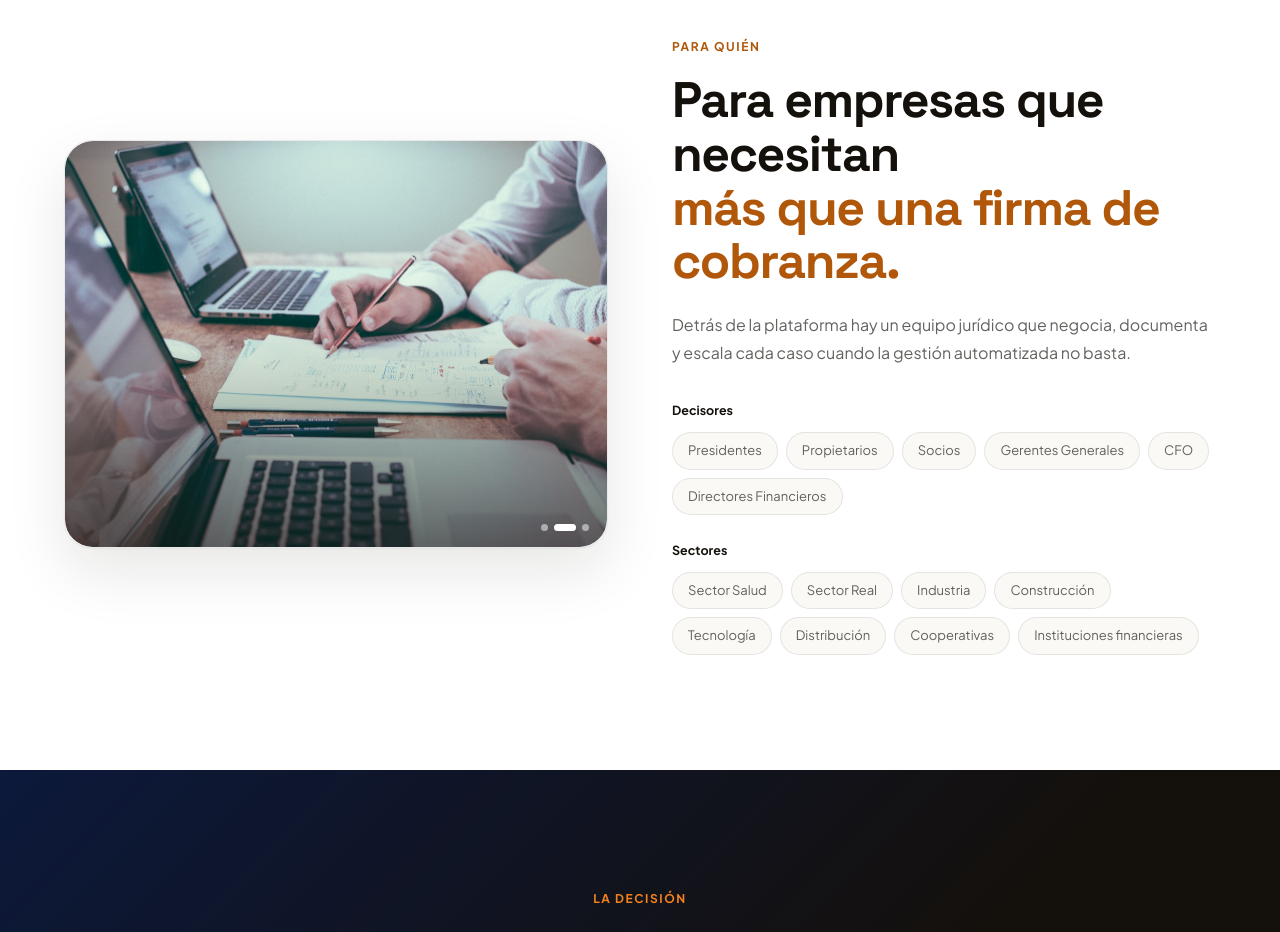
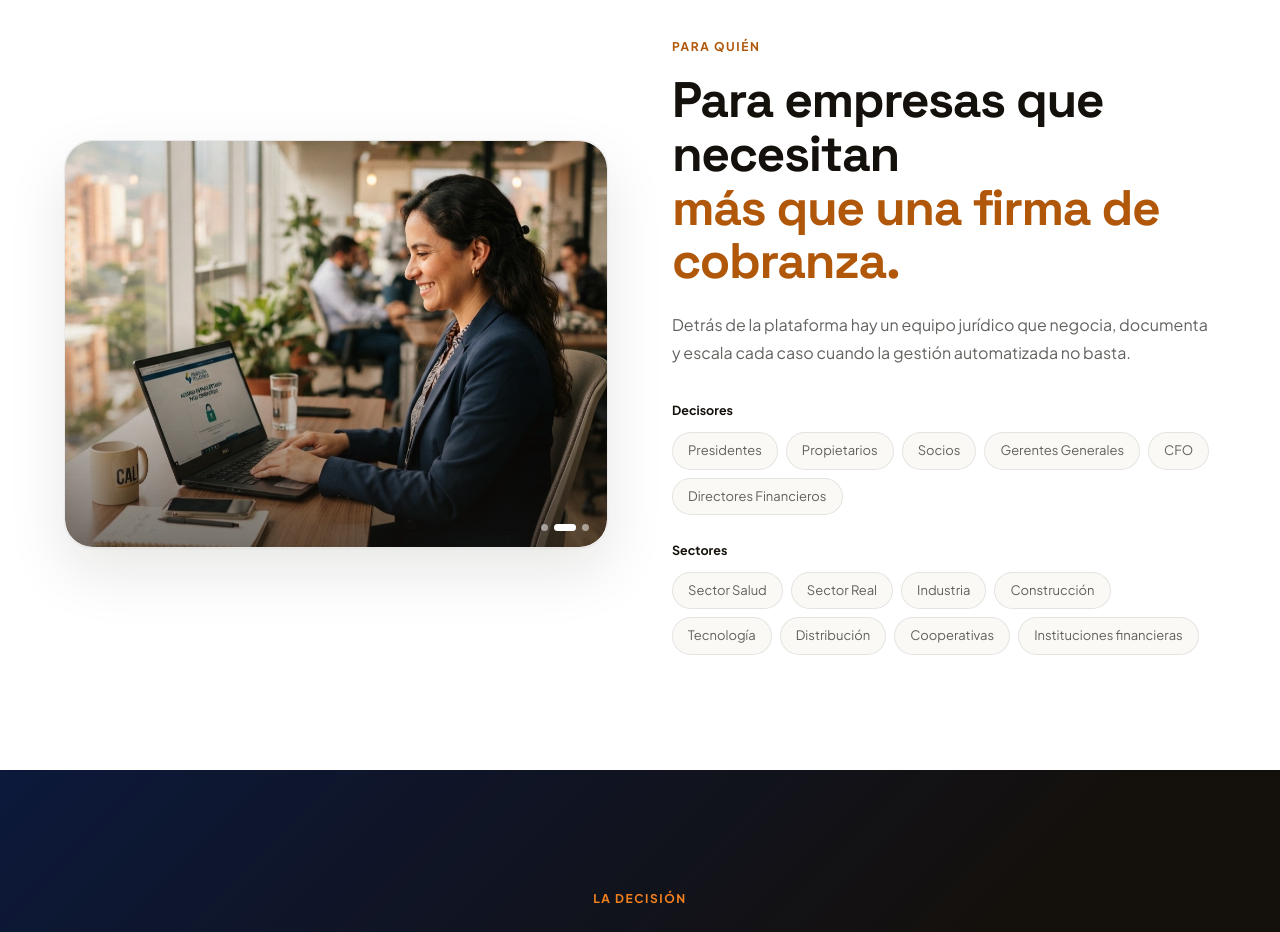
Before and after one commit to ventas10x26/ventas10x, a Next.js app: page /fenix-consultores in a window 1280 px wide. Shown: the part 7660-8592 px from the top of the page. Built offline with nearby package versions, Linux system fonts and the light colour scheme; no server answers.

Commit message:
ajuste-fotos

```diff
--- a/src/app/fenix-consultores/page.tsx
+++ b/src/app/fenix-consultores/page.tsx
@@ -180,8 +180,8 @@ const CONFIANZA = [
 ]
 
 const FOTOS = [
-  { src: '/fenix/asesoria.jpg', alt: 'Asesoría jurídica empresarial de Fenix Consultores' },
-  { src: '/fenix/analisis.jpg', alt: 'Análisis de indicadores de recuperación de cartera' },
+  { src: '/fenix/negociacion-fenix.jpg', alt: 'Asesoría jurídica empresarial de Fenix Consultores' },
+  { src: '/fenix/estrategia-fenix.jpg', alt: 'Análisis de indicadores de recuperación de cartera' },
   { src: '/fenix/acuerdo.jpg', alt: 'Acuerdo de pago con un cliente empresarial' },
 ]
 
```
